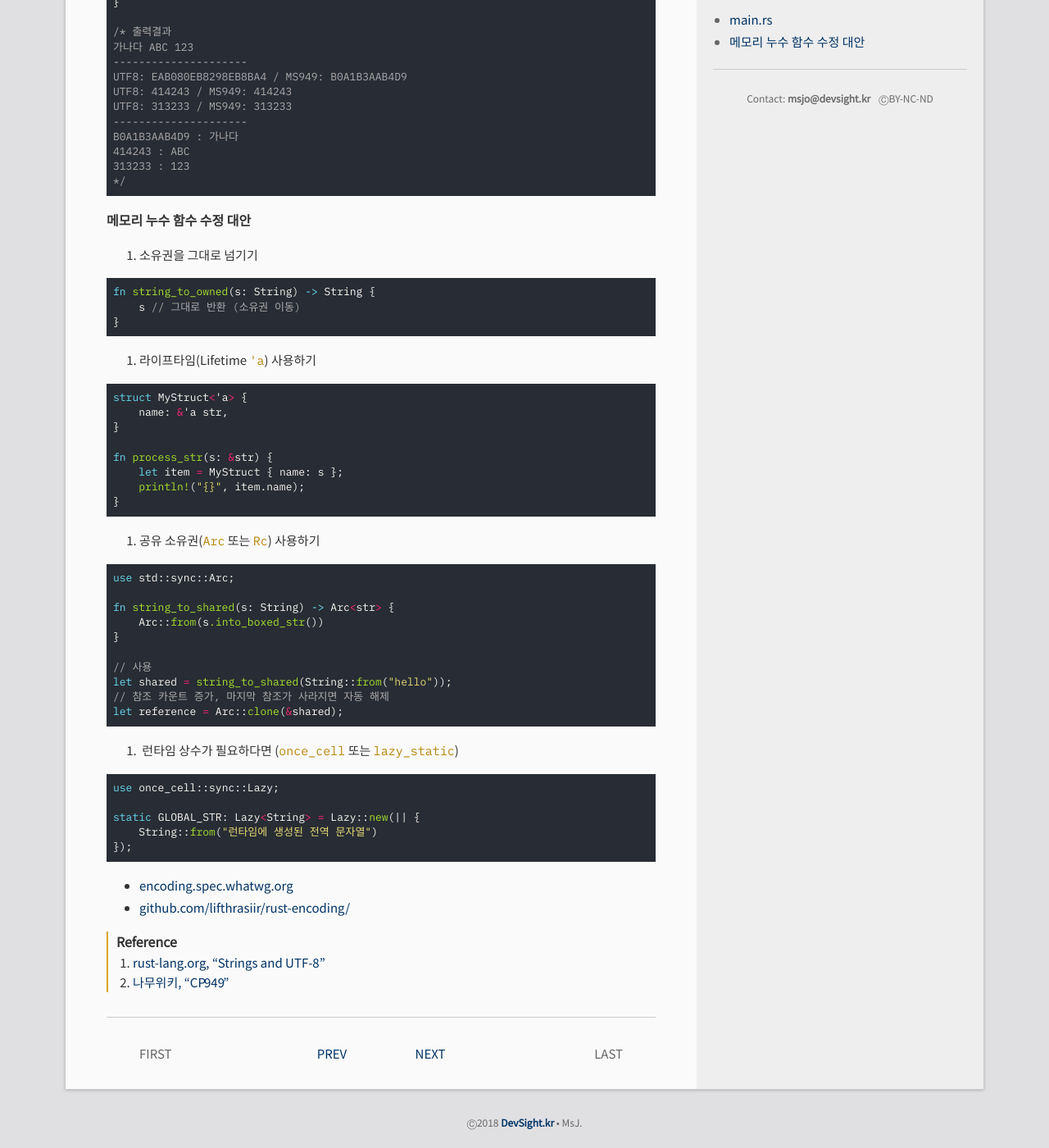
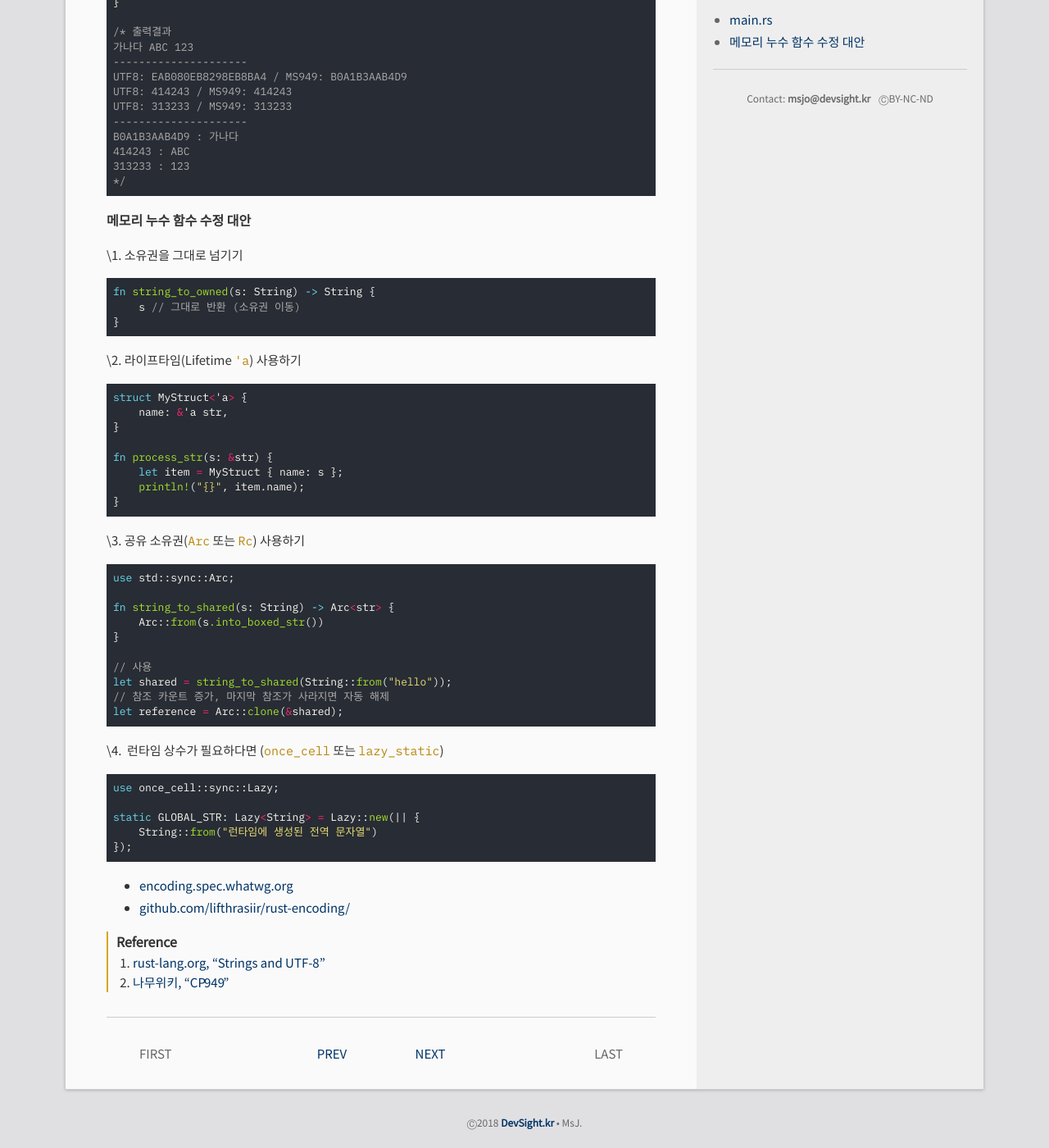
Before and after one commit to DebugJO/rustlang, a Jekyll site: the page built from _posts/2021-01-07-1.md, in a window 1280 px wide and 1400 px high, scrolled down 1259 px. Shown: the whole window at 82% size. Built offline with Jekyll 4.4.1, drawn with Linux system fonts in a browser that asks for light colours.

````diff
--- a/_posts/2021-01-07-1.md
+++ b/_posts/2021-01-07-1.md
@@ -77,7 +77,7 @@
 
 ###### 메모리 누수 함수 수정 대안
 
-1. 소유권을 그대로 넘기기
+\1. 소유권을 그대로 넘기기
 
 ```rust
 fn string_to_owned(s: String) -> String {
@@ -85,7 +85,7 @@
 }
 ```
 
-2. 라이프타임(Lifetime `'a`) 사용하기
+\2. 라이프타임(Lifetime `'a`) 사용하기
 
 ```rust
 struct MyStruct<'a> {
@@ -98,7 +98,7 @@
 }
 ```
 
-3. 공유 소유권(`Arc` 또는 `Rc`) 사용하기
+\3. 공유 소유권(`Arc` 또는 `Rc`) 사용하기
 
 ```rust
 use std::sync::Arc;
@@ -113,7 +113,7 @@
 let reference = Arc::clone(&shared);
 ```
 
-4.  런타임 상수가 필요하다면 (`once_cell` 또는 `lazy_static`)
+\4.  런타임 상수가 필요하다면 (`once_cell` 또는 `lazy_static`)
 
 ```rust
 use once_cell::sync::Lazy;
````
